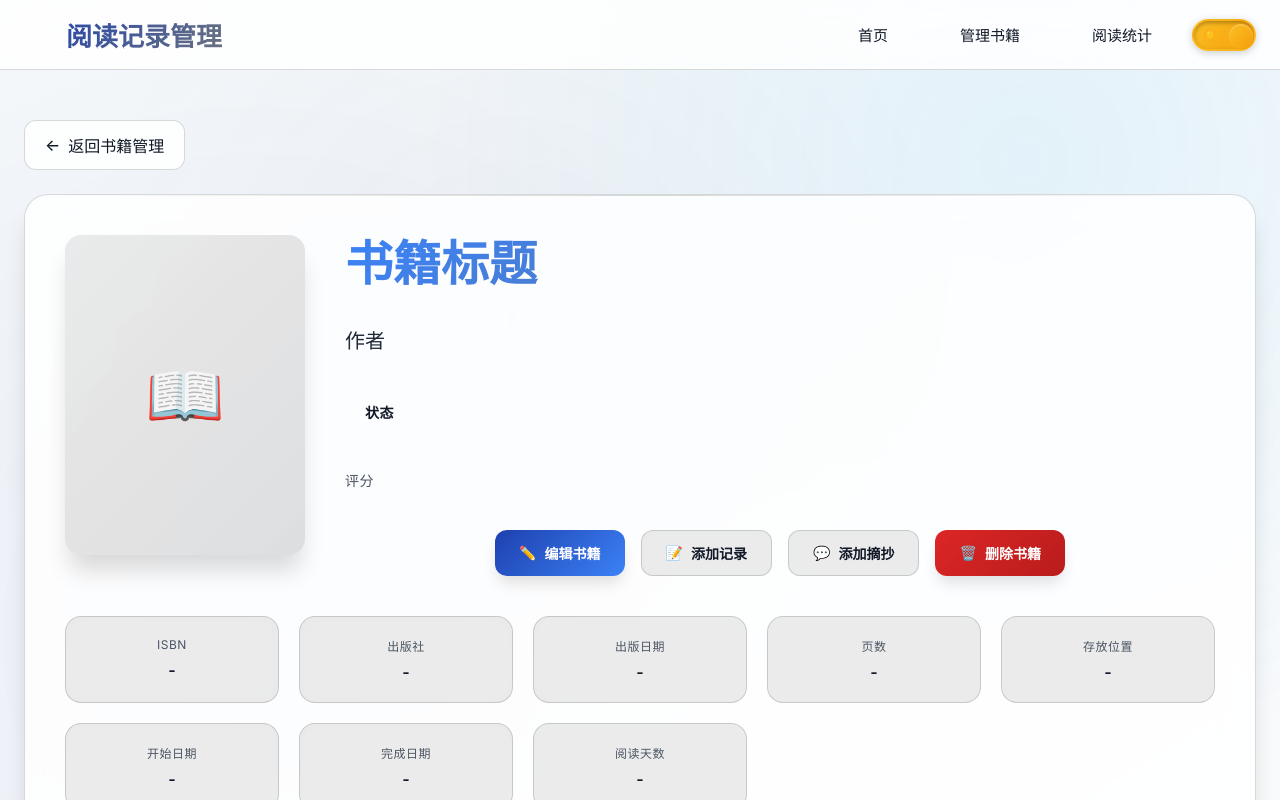
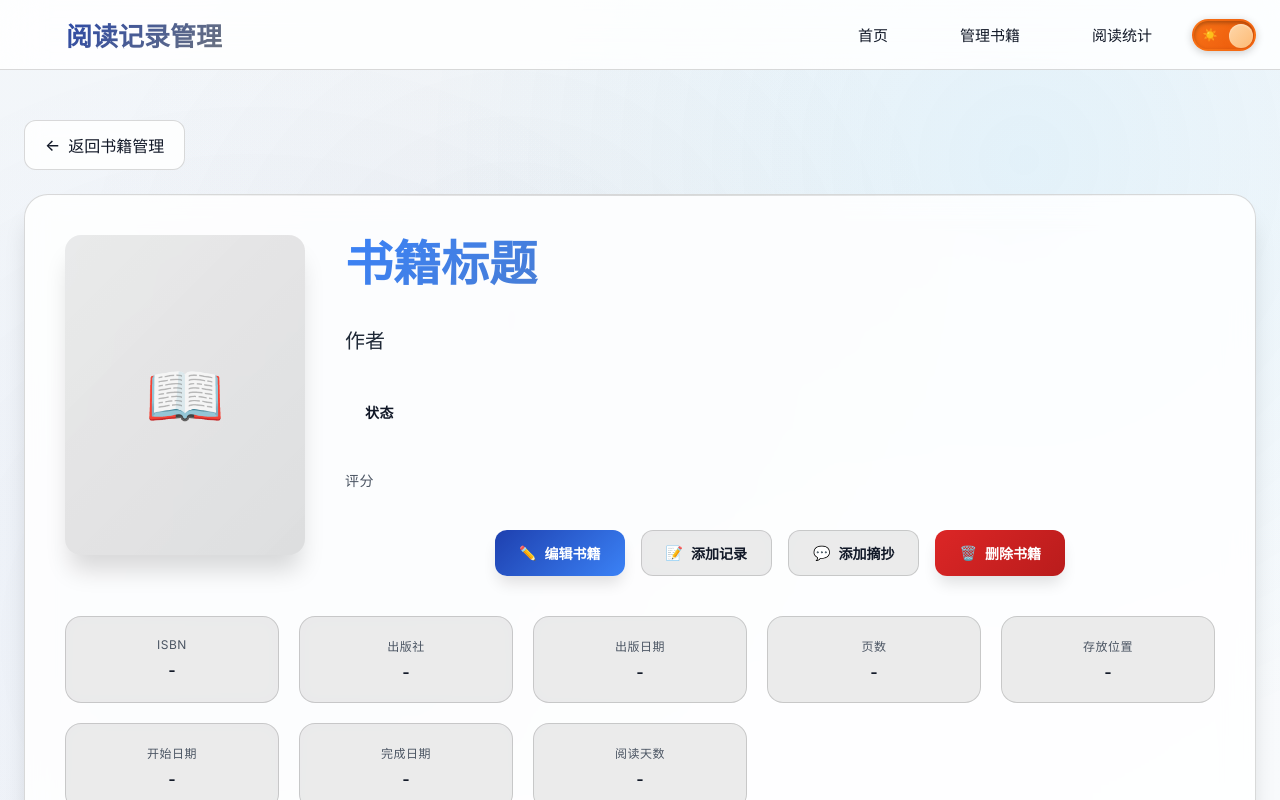
Before and after one commit to TongCodeSpace/self-lib, a website: page book-detail.html in a window 1280 px wide. Shown: the top 800 px of the page. Drawn offline with Linux system fonts and the light colour scheme.

Commit message:
优化亮色主题配色: 将刺眼的亮黄色调整为温和的橙色渐变，提升视觉舒适度

```diff
--- a/book-detail.html
+++ b/book-detail.html
@@ -290,16 +290,16 @@
 
         /* 亮色主题状态 */
         [data-theme="light"] .theme-toggle {
-            background: linear-gradient(135deg, #fbbf24, #f59e0b);
-            border-color: rgba(251, 191, 36, 0.3);
+            background: linear-gradient(135deg, #f97316, #ea580c);
+            border-color: rgba(249, 115, 22, 0.3);
         }
 
         [data-theme="light"] .theme-toggle::before {
             left: 35px;
-            background: linear-gradient(135deg, #fbbf24, #f59e0b);
+            background: linear-gradient(135deg, #fed7aa, #fdba74);
             box-shadow:
-                0 2px 6px rgba(251, 191, 36, 0.4),
-                inset 0 1px 2px rgba(255, 255, 255, 0.3);
+                0 2px 6px rgba(249, 115, 22, 0.3),
+                inset 0 1px 2px rgba(255, 255, 255, 0.4);
         }
 
         [data-theme="light"] .theme-toggle-icon.sun {
```
Also changed, not shown: index.html (+5 -5 lines), manage.html (+5 -5 lines), statistics.html (+5 -5 lines).
